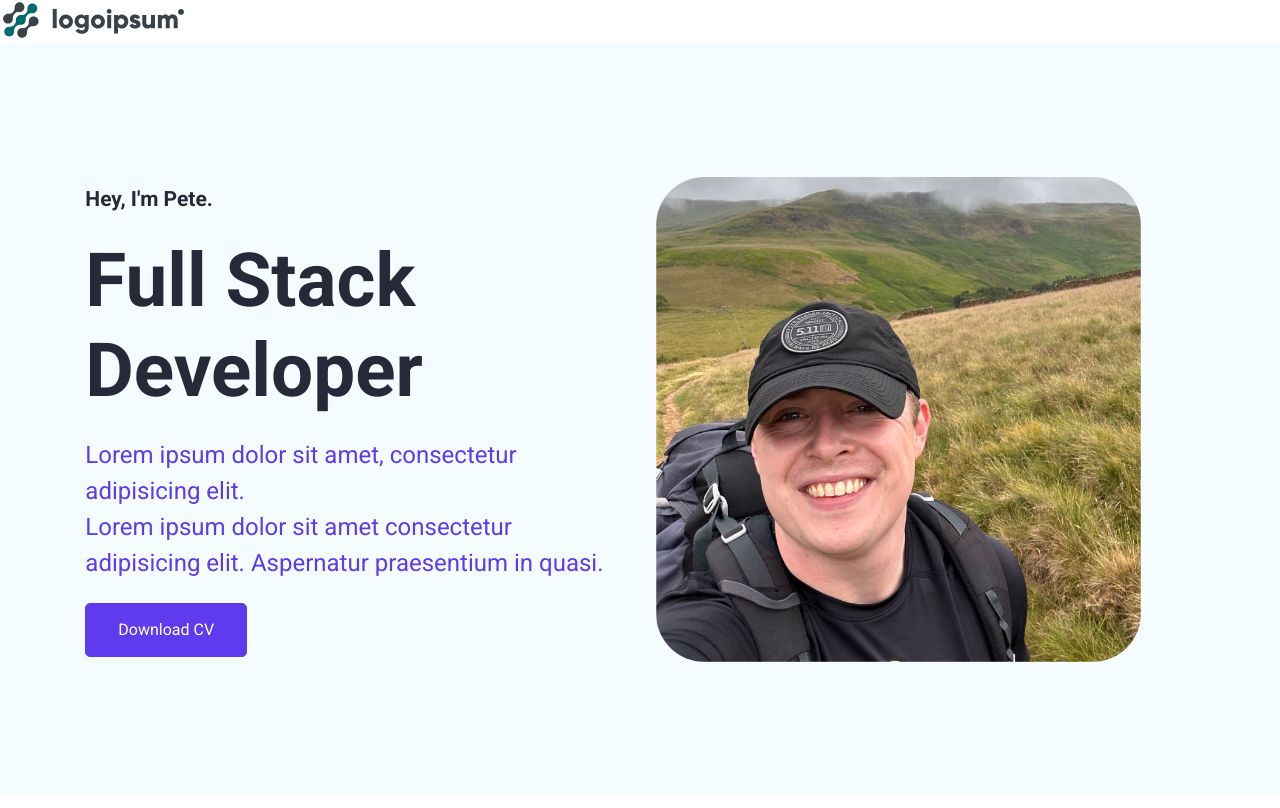
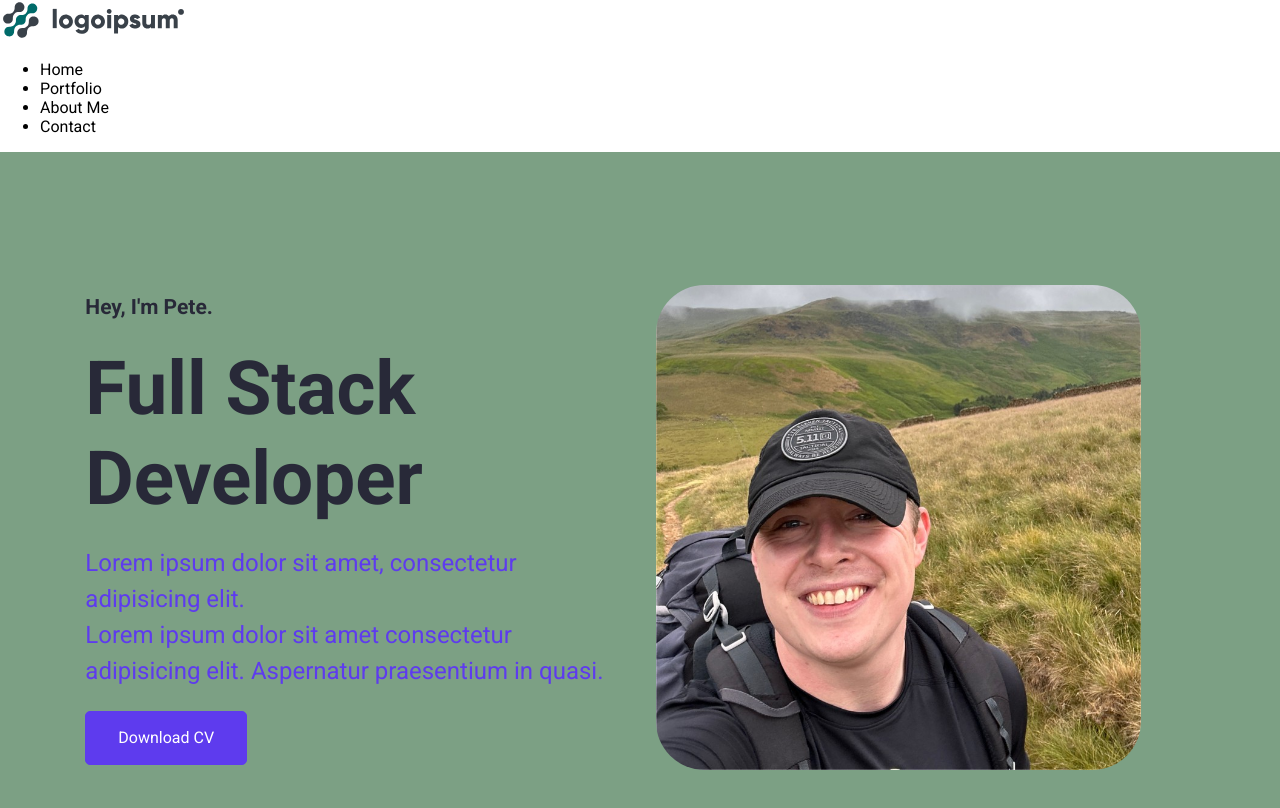
Before and after one commit to peter-skerritt/Peter-Skerritt---Digital-Showcase, a React (Create React App) app: page / in a window 1280 px wide. Shown: the top 808 px of the page. Built offline with nearby package versions, Linux system fonts and the light colour scheme.

Commit message:
Working on the nav content and setting up page links.

```diff
--- a/src/App.css
+++ b/src/App.css
@@ -21,7 +21,7 @@ p {
 :root {
     --primary: #5e3bee;
     --heading-color:#282938;
-    --bg-shade: #f5fcff;
+    --bg-shade: #7ca084;
     --github: #e62872;
     --darkblue: #1c1e53;
     --black: #000000;
--- a/src/Pages/Home/Navbar.jsx
+++ b/src/Pages/Home/Navbar.jsx
@@ -38,7 +38,59 @@ function Navbar() {
         <div>
             <img src="./img/logo.svg" alt="Logoipsum" />
         </div>
-        <a className={`nav__hamburger ${navActive ? "active" : ""}`} onClick={toggleNav}></a>
+        <a className={`nav__hamburger ${navActive ? "active" : ""}`} onClick={toggleNav}>
+            <span className="nav__hamburger__line"></span>
+            <span className="nav__hamburger__line"></span>
+            <span className="nav__hamburger__line"></span>
+        </a>
+        <div className={`navbar--items ${navActive ? "active" : ""}`}>
+            <ul>
+                <li>
+                    <Link onClick={closeMenu}
+                    activeClass="navBAr--active-content"
+                    spy={true}
+                    smooth={true}
+                    offset={-70}
+                    duration={500}
+                    to="heroSection"
+                    className="navbar--content"
+                    >Home</Link>
+                </li>
+                <li>
+                    <Link onClick={closeMenu}
+                    activeClass="navBAr--active-content"
+                    spy={true}
+                    smooth={true}
+                    offset={-70}
+                    duration={500}
+                    to="MyPortfolio"
+                    className="navbar--content"
+                    >Portfolio</Link>
+                </li>
+                <li>
+                    <Link onClick={closeMenu}
+                    activeClass="navBAr--active-content"
+                    spy={true}
+                    smooth={true}
+                    offset={-70}
+                    duration={500}
+                    to="AboutMe"
+                    className="navbar--content"
+                    >About Me</Link>
+                </li>
+                <li>
+                    <Link onClick={closeMenu}
+                    activeClass="navBAr--active-content"
+                    spy={true}
+                    smooth={true}
+                    offset={-70}
+                    duration={500}
+                    to="heroSection"
+                    className="navbar--content"
+                    >Contact</Link>
+                </li>
+            </ul>
+        </div>
        </nav>
     )
 }
```
